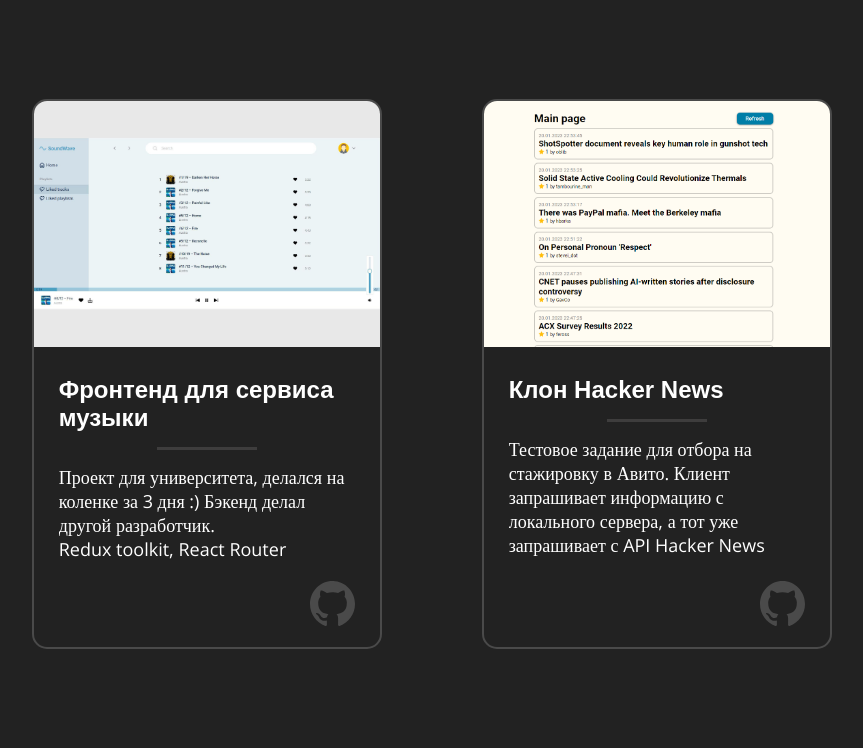
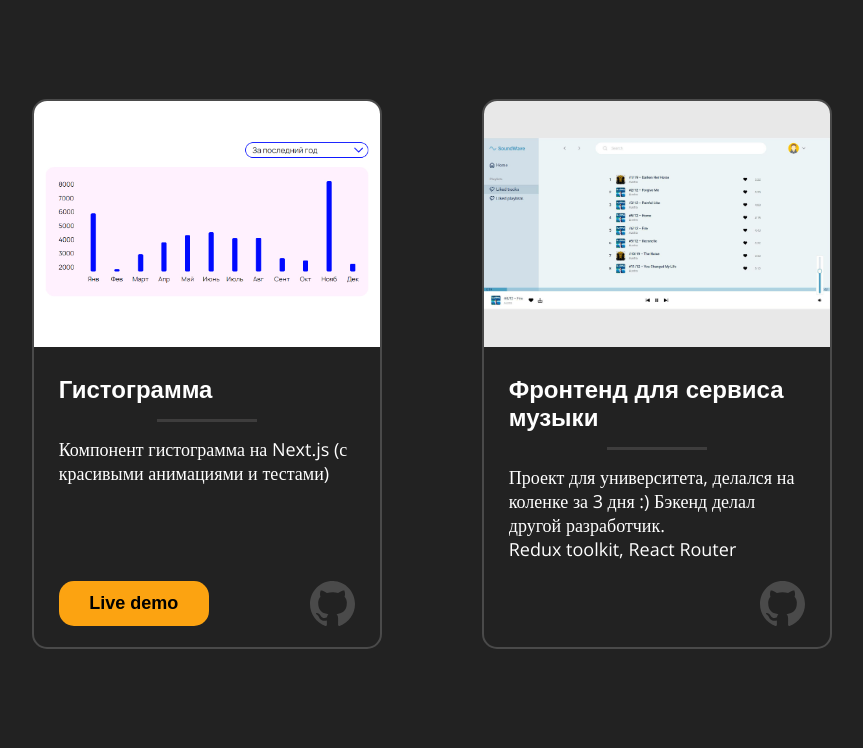
Before and after one commit to NikolaB131-org/Portfolio, a React (Vite) app: page / in a window 1280 px wide. Shown: the part 1622-2370 px from the top of the page, without its empty margins (175-1038 px from the left). Built offline with nearby package versions, Linux system fonts and the light colour scheme.

Commit message:
Add simple-histogram project

```diff
--- a/src/App.tsx
+++ b/src/App.tsx
@@ -4,6 +4,7 @@
 import arrowSvg from './assets/arrow.svg';
 import armageddon_2023_screenshot from './assets/projects_screenshots/Armageddon-2023.png';
 import message_editor_screenshot from './assets/projects_screenshots/Message-editor.png';
+import simple_histogram_screenshot from './assets/projects_screenshots/Simple-histogram.jpg';
 import soundwave_frontend_screenshot from './assets/projects_screenshots/Soundwave-frontend.jpg';
 import avito_internship_project_screenshot from './assets/projects_screenshots/Avito-internship-project_1280x720.png';
 import password_generator_app_screenshot from './assets/projects_screenshots/Password-generator-app_1280x720.jpg';
@@ -74,6 +75,13 @@
             Редактор сообщений с поддержкой переменных и гибких вложенных условий. Данные хранится в виде дерева и сериализуются в JSON
           </ProjectCard>
           <ProjectCard
+            previewImg={simple_histogram_screenshot}
+            linkDemo="https://histogram.nikolab131.xyz/"
+            linkGitHub="https://github.com/NikolaB131-org/Simple-histogram"
+            header="Гистограмма">
+            Компонент гистограмма на Next.js (с красивыми анимациями и тестами)
+          </ProjectCard>
+          <ProjectCard
             previewImg={soundwave_frontend_screenshot}
             linkGitHub="https://github.com/serguun42/SoundWave/tree/master/frontend"
             header="Фронтенд для сервиса музыки">
--- a/src/components/ProjectCard/ProjectCard.module.css
+++ b/src/components/ProjectCard/ProjectCard.module.css
@@ -4,6 +4,8 @@
   border: 2px solid #4A4A4A;
   border-radius: 15px;
   overflow: hidden;
+  background-color: #222222;
+  z-index: 2;
 }
 
 .preview-image {
```
Also changed, not shown: src/assets/projects_screenshots/Simple-histogram.jpg (added).
